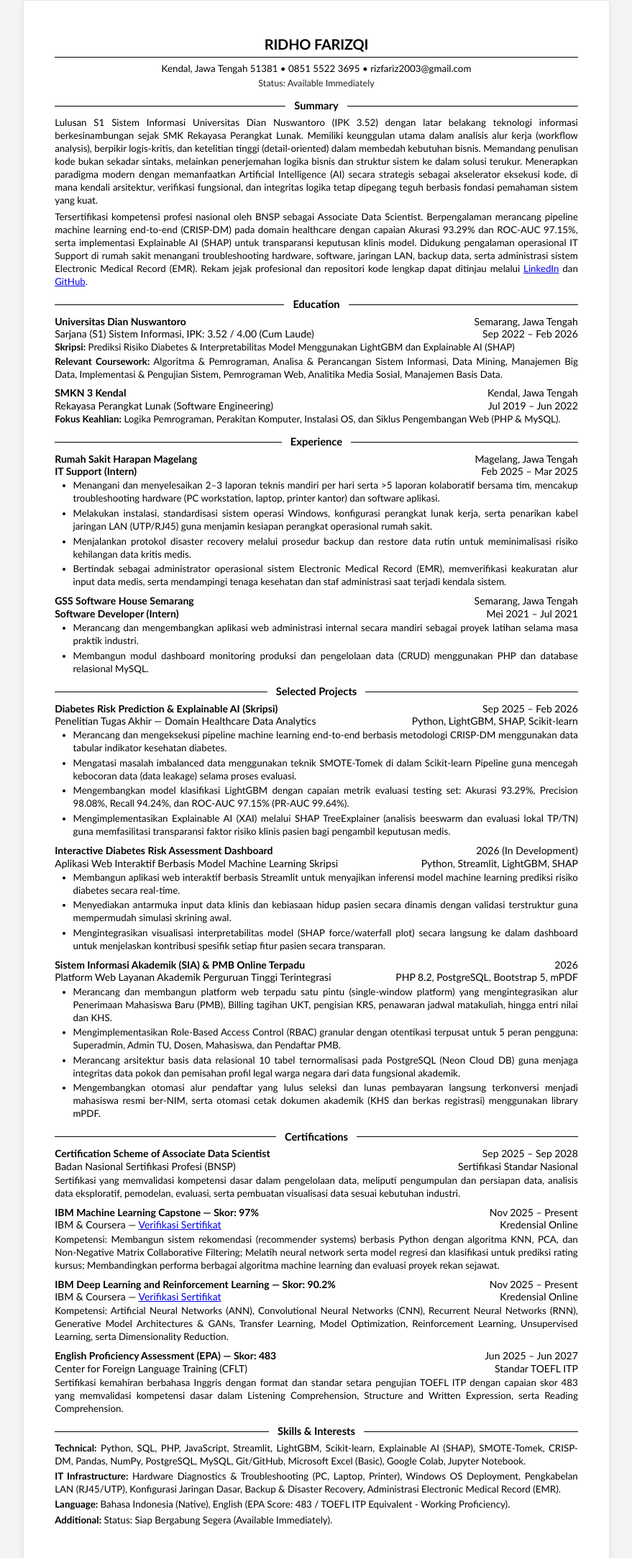
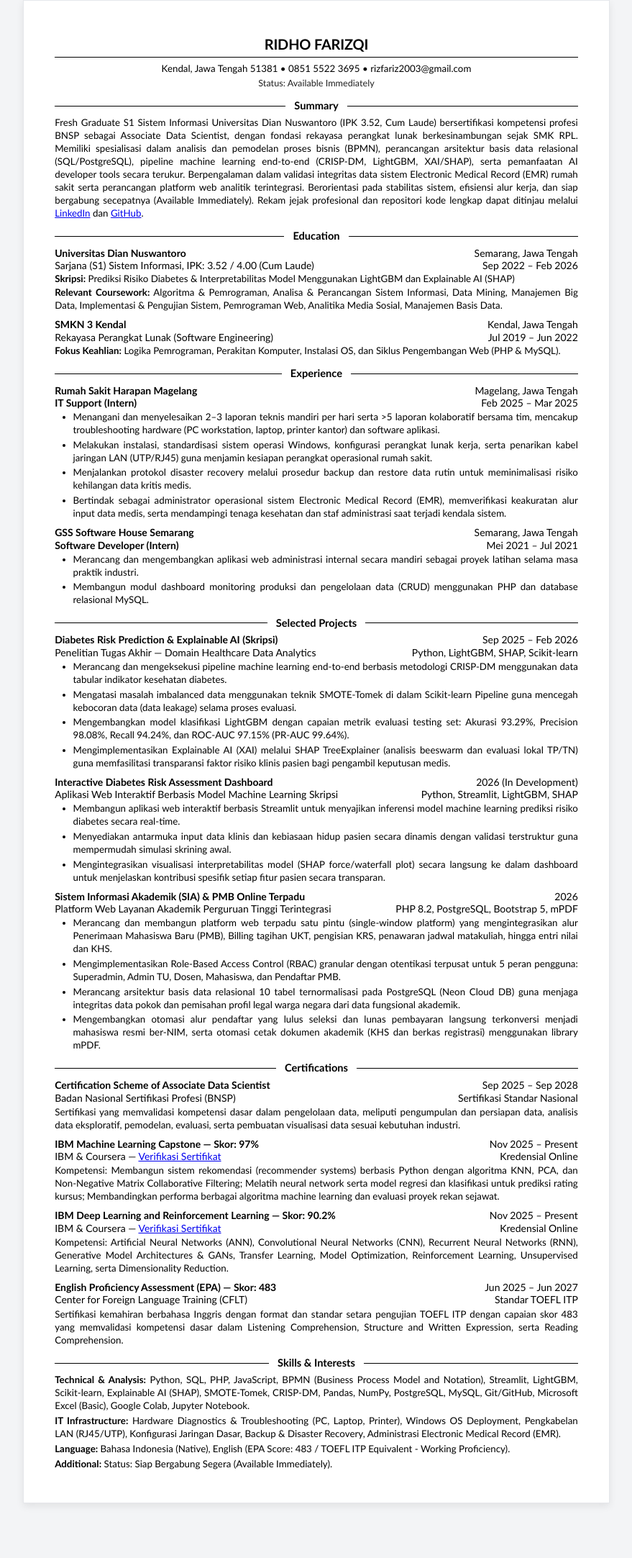
Before and after one commit to faarizzqi/curriculum-vitae, a plain HTML site: page menu/cv.html in a window 1280 px wide. Shown: the part 77-2242 px from the top of the page at 72% size, without its empty margins (200-1079 px from the left). After the commit the page ends 2186 px from the top, so only its background shows below. Drawn offline with Linux system fonts and the light colour scheme.

Commit message:
modified:   menu/cv.html 	modified:   menu/resume1.html 	modified:   menu/resume2.html

```diff
--- a/menu/cv.html
+++ b/menu/cv.html
@@ -431,12 +431,7 @@
     <!-- SUMMARY -->
     <div class="section-heading">Summary</div>
     <div class="summary-content">
-      <p>
-        Lulusan S1 Sistem Informasi Universitas Dian Nuswantoro (IPK 3.52) dengan latar belakang teknologi informasi berkesinambungan sejak SMK Rekayasa Perangkat Lunak. Memiliki keunggulan utama dalam analisis alur kerja (workflow analysis), berpikir logis-kritis, dan ketelitian tinggi (detail-oriented) dalam membedah kebutuhan bisnis. Memandang penulisan kode bukan sekadar sintaks, melainkan penerjemahan logika bisnis dan struktur sistem ke dalam solusi terukur. Menerapkan paradigma modern dengan memanfaatkan Artificial Intelligence (AI) secara strategis sebagai akselerator eksekusi kode, di mana kendali arsitektur, verifikasi fungsional, dan integritas logika tetap dipegang teguh berbasis fondasi pemahaman sistem yang kuat.
-      </p>
-      <p>
-        Tersertifikasi kompetensi profesi nasional oleh BNSP sebagai Associate Data Scientist. Berpengalaman merancang pipeline machine learning end-to-end (CRISP-DM) pada domain healthcare dengan capaian Akurasi 93.29% dan ROC-AUC 97.15%, serta implementasi Explainable AI (SHAP) untuk transparansi keputusan klinis model. Didukung pengalaman operasional IT Support di rumah sakit menangani troubleshooting hardware, software, jaringan LAN, backup data, serta administrasi sistem Electronic Medical Record (EMR). Rekam jejak profesional dan repositori kode lengkap dapat ditinjau melalui <a href="https://linkedin.com/in/ridho-farizqi" target="_blank">LinkedIn</a> dan <a href="https://github.com/faarizzqi" target="_blank">GitHub</a>.
-      </p>
+      Fresh Graduate S1 Sistem Informasi Universitas Dian Nuswantoro (IPK 3.52, Cum Laude) bersertifikasi kompetensi profesi BNSP sebagai Associate Data Scientist, dengan fondasi rekayasa perangkat lunak berkesinambungan sejak SMK RPL. Memiliki spesialisasi dalam analisis dan pemodelan proses bisnis (BPMN), perancangan arsitektur basis data relasional (SQL/PostgreSQL), pipeline machine learning end-to-end (CRISP-DM, LightGBM, XAI/SHAP), serta pemanfaatan AI developer tools secara terukur. Berpengalaman dalam validasi integritas data sistem Electronic Medical Record (EMR) rumah sakit serta perancangan platform web analitik terintegrasi. Berorientasi pada stabilitas sistem, efisiensi alur kerja, dan siap bergabung secepatnya (Available Immediately). Rekam jejak profesional dan repositori kode lengkap dapat ditinjau melalui <a href="https://linkedin.com/in/ridho-farizqi" target="_blank">LinkedIn</a> dan <a href="https://github.com/faarizzqi" target="_blank">GitHub</a>.
     </div>
 
     <!-- EDUCATION (P8 - P17 TEMPLATE) -->
@@ -627,7 +622,7 @@
     <div class="section-heading">Skills & Interests</div>
     <div class="skills-block">
       <div class="skill-line">
-        <span class="skill-label">Technical:</span> Python, SQL, PHP, JavaScript, Streamlit, LightGBM, Scikit-learn, Explainable AI (SHAP), SMOTE-Tomek, CRISP-DM, Pandas, NumPy, PostgreSQL, MySQL, Git/GitHub, Microsoft Excel (Basic), Google Colab, Jupyter Notebook.
+        <span class="skill-label">Technical & Analysis:</span> Python, SQL, PHP, JavaScript, BPMN (Business Process Model and Notation), Streamlit, LightGBM, Scikit-learn, Explainable AI (SHAP), SMOTE-Tomek, CRISP-DM, Pandas, NumPy, PostgreSQL, MySQL, Git/GitHub, Microsoft Excel (Basic), Google Colab, Jupyter Notebook.
       </div>
       <div class="skill-line">
         <span class="skill-label">IT Infrastructure:</span> Hardware Diagnostics & Troubleshooting (PC, Laptop, Printer), Windows OS Deployment, Pengkabelan LAN (RJ45/UTP), Konfigurasi Jaringan Dasar, Backup & Disaster Recovery, Administrasi Electronic Medical Record (EMR).
```
Also changed, not shown: menu/resume1.html (+1 -1 lines), menu/resume2.html (+1 -1 lines).
